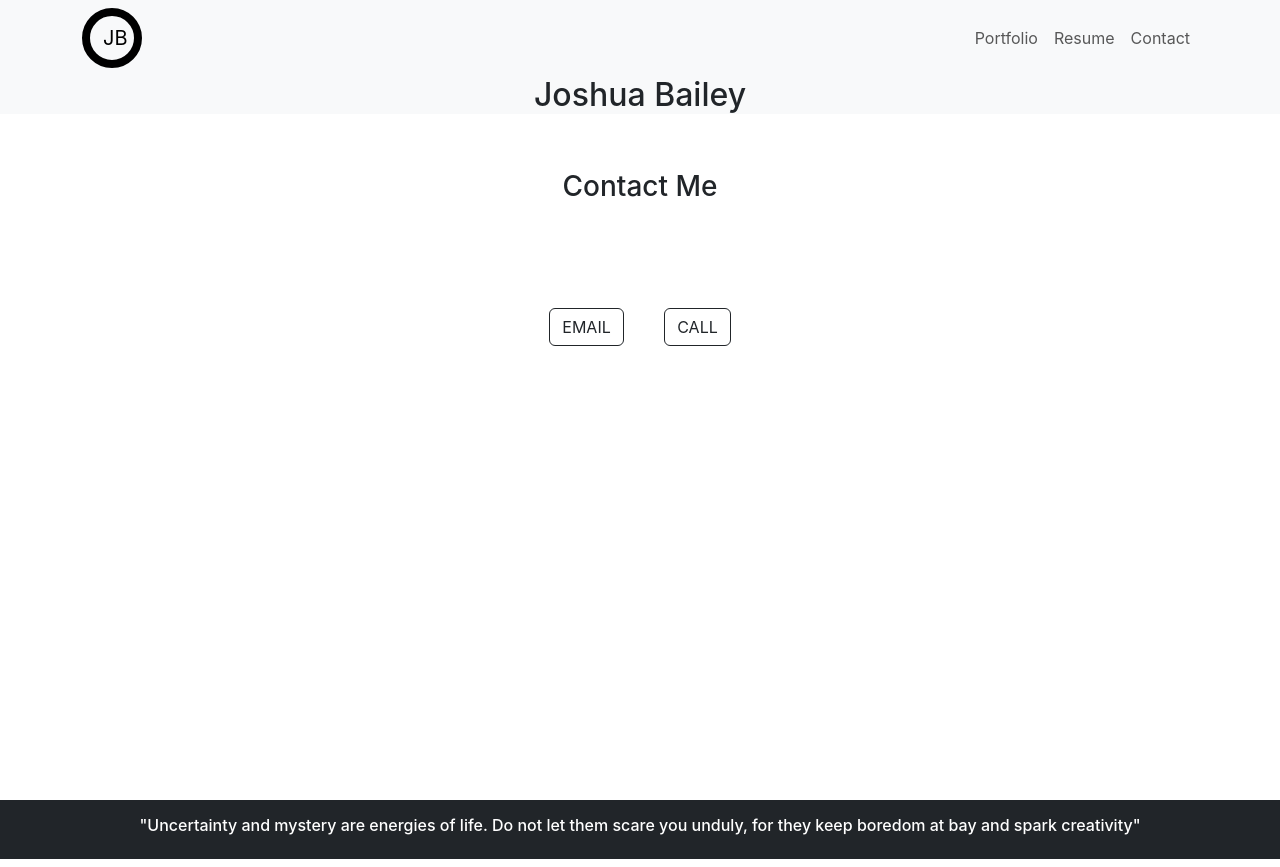
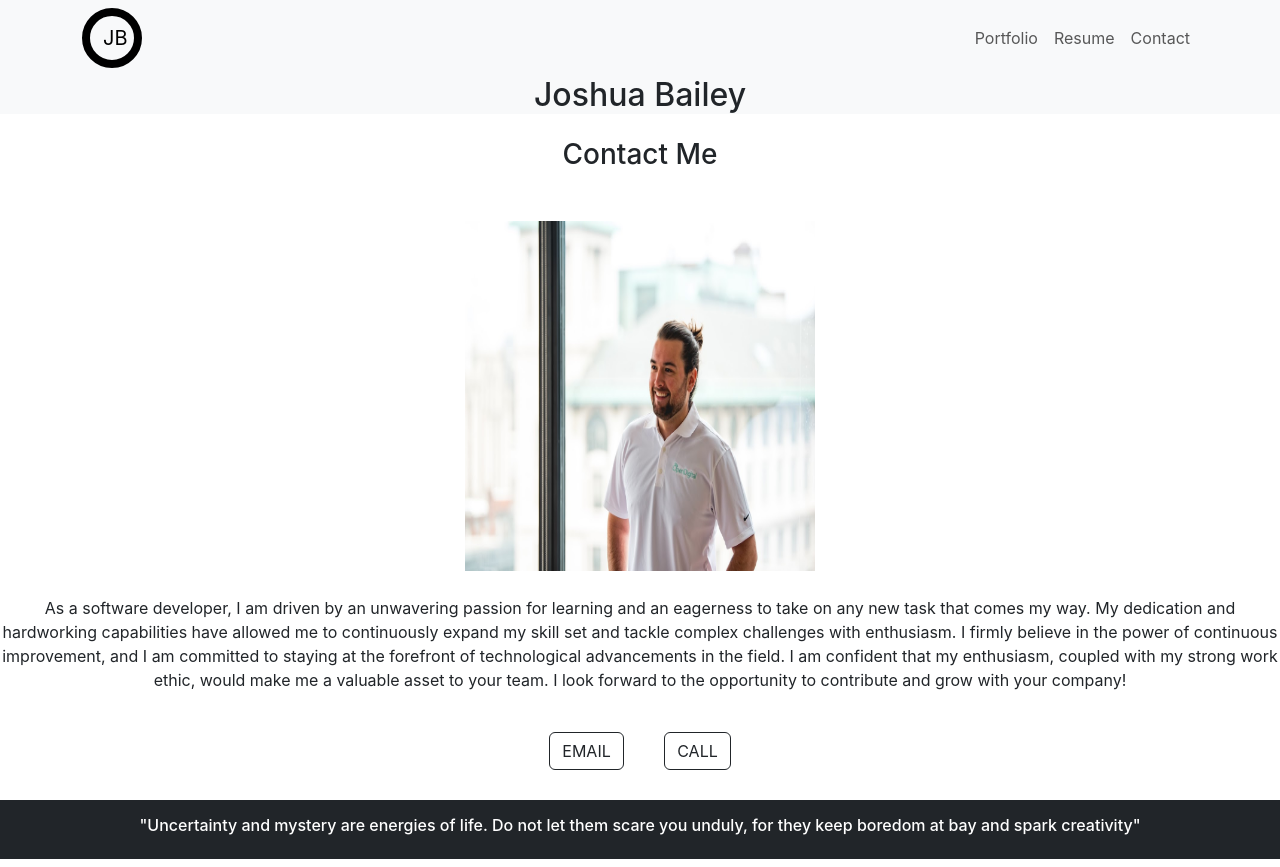
Before and after one commit to joshbaileydev513/joshuabailey.info, a React (Create React App) app: page /contact in a window 1280 px wide. Built offline with nearby package versions, Linux system fonts and the light colour scheme.

Commit message:
added contact pic and paragraph, minor styling

```diff
--- a/src/pages/Contact.js
+++ b/src/pages/Contact.js
@@ -1,11 +1,30 @@
 import React from 'react';
+import ContactPic from '../assets/contact-pic.jpeg';
+
+const styles = {
+    main: {
+        display: 'flex',
+        flexDirection: 'column',
+    },
+    pic: {
+        alignSelf: 'center',
+        margin: '25px',
+        height: '350px',
+        width: '350px',
+    },
+}
 
 const Contact = () => {
     return (
-        <div>
-            <h3 class="p-5 text-center">Contact Me</h3>
+        <div style={styles.main}>
+            <h3 class="p-3 text-center">Contact Me</h3>
+            <img src={ContactPic} alt="Contact Picture" style={styles.pic}/>
+            <p class="text-center font-weight-light"> As a software developer, I am driven by an unwavering passion for learning and an eagerness to take on any new task that comes my way.
+                My dedication and hardworking capabilities have allowed me to continuously expand my skill set and tackle complex challenges with enthusiasm.
+                I firmly believe in the power of continuous improvement, and I am committed to staying at the forefront of technological advancements in the field.
+                I am confident that my enthusiasm, coupled with my strong work ethic, would make me a valuable asset to your team. I look forward to the opportunity to contribute and grow with your company!</p>
              {/* Add contact info (PH #/ EM / GitHub / LinkedIn) */}
-             <div class="p-5 text-center">
+             <div class="p-4 text-center">
                 <button onClick={() => window.location = 'mailto:jbailey2124@gmail.com'} type="button" class="btn btn-outline-dark">EMAIL</button>
                 &nbsp;&nbsp;&nbsp;&nbsp;&nbsp;&nbsp;&nbsp;&nbsp;&nbsp;
                 <a href="tel:5135185570"><button type="button" class="btn btn-outline-dark">CALL</button></a>
```
Also changed, not shown: src/assets/contact-pic.jpeg (added).
